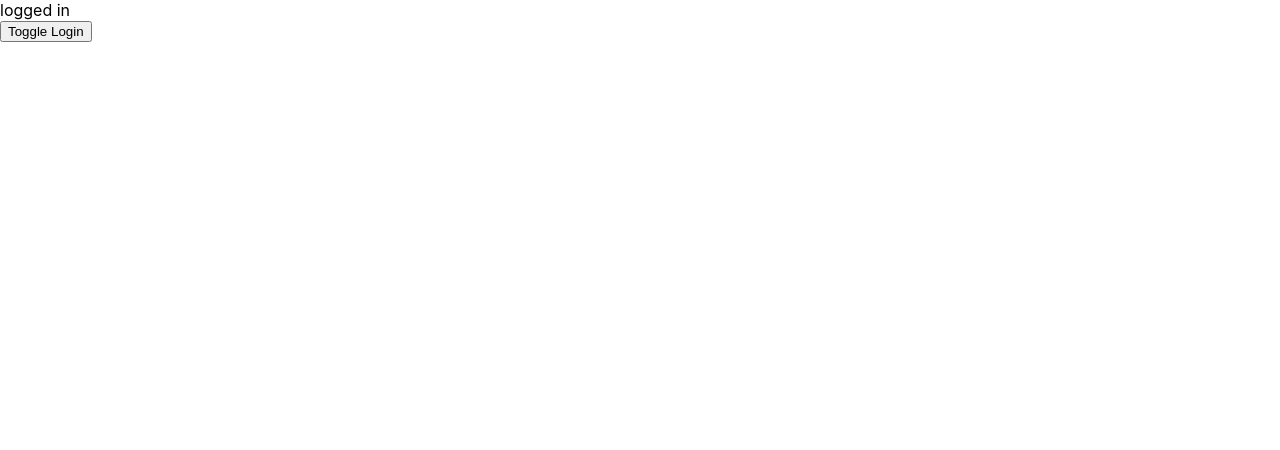
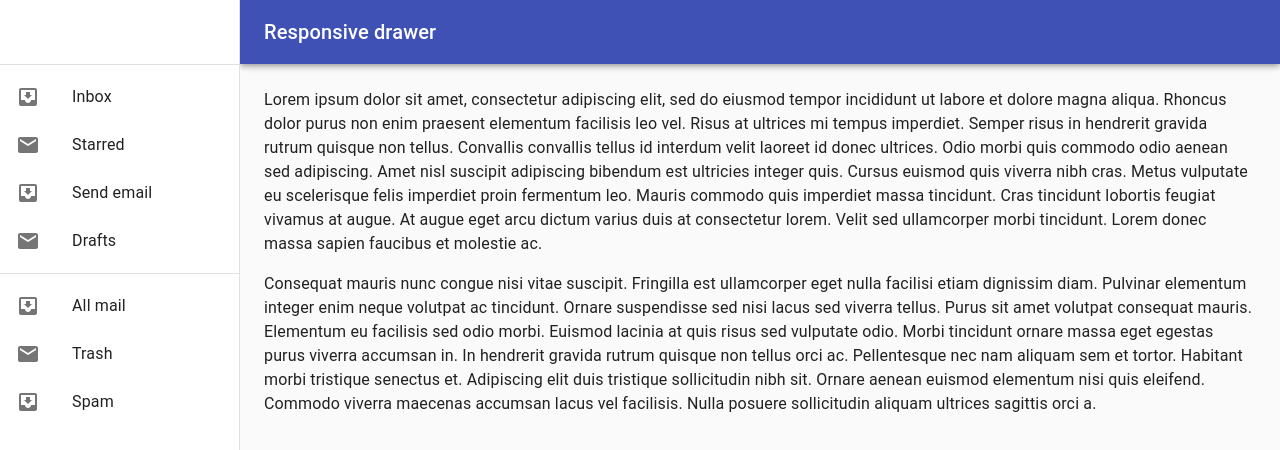
Before and after one commit to jrshort89/phase5_front, a React (Create React App) app: page / in a window 1280 px wide. Both pictures are taken after a click on the button "Toggle Login". Shown: the top 450 px of the page. Built offline with nearby package versions, Linux system fonts and the light colour scheme.

Commit message:
material ui

```diff
--- a/package.json
+++ b/package.json
@@ -3,6 +3,8 @@
   "version": "0.1.0",
   "private": true,
   "dependencies": {
+    "@material-ui/core": "^4.11.2",
+    "@material-ui/icons": "^4.11.2",
     "@testing-library/jest-dom": "^5.11.4",
     "@testing-library/react": "^11.1.0",
     "@testing-library/user-event": "^12.1.10",
--- a/src/App.js
+++ b/src/App.js
@@ -1,27 +1,30 @@
-import * as actionTypes from "./redux/actions";
-import { connect } from "react-redux";
 import "./App.css";
+import React from "react";
 import { BrowserRouter as Router, Switch, Route, Link } from "react-router-dom";
+import Login from "./components/Login";
+import { useSelector } from "react-redux";
+import useMediaQuery from "@material-ui/core/useMediaQuery";
+import { createMuiTheme, ThemeProvider } from "@material-ui/core/styles";
+import CssBaseline from "@material-ui/core/CssBaseline";
+import Lessons from "./containers/Lessons";
 
-function App(props) {
+export default function App() {
+  const prefersDarkMode = useMediaQuery("(prefers-color-scheme: dark)");
+
+  const theme = React.useMemo(
+    () =>
+      createMuiTheme({
+        palette: {
+          type: prefersDarkMode ? "dark" : "light",
+        },
+      }),
+    [prefersDarkMode]
+  );
+  const loggedIn = useSelector((state) => state.login.loggedIn);
   return (
-    <Router>
-      <div>{props.loggedIn ? "logged in" : "not logged in"}</div>
-      <button onClick={props.onSetLogin}>Toggle Login</button>
-    </Router>
+    <ThemeProvider theme={theme}>
+      <CssBaseline />
+      <Router>{loggedIn ? <Lessons /> : <Login />}</Router>
+    </ThemeProvider>
   );
 }
-
-const mapStateToProps = (state) => {
-  return {
-    loggedIn: state.login.loggedIn,
-  };
-};
-
-const mapDispatchToProps = (dispatch) => {
-  return {
-    onSetLogin: () => dispatch({ type: actionTypes.LOGGED_IN }),
-  };
-};
-
-export default connect(mapStateToProps, mapDispatchToProps)(App);
--- /dev/null
+++ b/src/components/Login.js
@@ -0,0 +1,52 @@
+import React from "react";
+
+import { useDispatch, useSelector } from "react-redux";
+import * as actionTypes from "../redux/actions";
+
+function Login() {
+  const loggedIn = useSelector((state) => state.login.loggedIn);
+  const dispatch = useDispatch();
+
+  //   const loginRequest = (event) => {
+  //     event.preventDefault();
+  //     fetch("http://localhost:3000/login", {
+  //       method: "POST",
+  //       headers: {
+  //         "Content-Type": "application/json",
+  //         Accept: "application/json",
+  //         "Access-Control-Allow-Credentials": true,
+  //       },
+  //       credentials: "include",
+  //       body: JSON.stringify({
+  //         user: {
+  //           username,
+  //           password,
+  //         },
+  //       }),
+  //     })
+  //       .then((resp) => {
+  //         if (resp.status === 401) throw resp;
+  //         return resp.json();
+  //       })
+  //       .then((user) => {
+  //         // props.login(true);
+  //         // onSetUsername(user.user);
+  //         // onSetUserId(user.uid);
+  //       })
+  //       .catch((err) => {
+  //         // setError(err.statusText);
+  //         // setTimeout(() => setError(""), 5000);
+  //       });
+  //   };
+
+  return (
+    <>
+      <div>{loggedIn ? "logged in" : "not logged in"}</div>
+      <button onClick={() => dispatch({ type: actionTypes.LOGGED_IN })}>
+        Toggle Login
+      </button>
+    </>
+  );
+}
+
+export default Login;
--- /dev/null
+++ b/src/containers/Lessons.js
@@ -0,0 +1,190 @@
+import React from "react";
+import PropTypes from "prop-types";
+import AppBar from "@material-ui/core/AppBar";
+import CssBaseline from "@material-ui/core/CssBaseline";
+import Divider from "@material-ui/core/Divider";
+import Drawer from "@material-ui/core/Drawer";
+import Hidden from "@material-ui/core/Hidden";
+import IconButton from "@material-ui/core/IconButton";
+import InboxIcon from "@material-ui/icons/MoveToInbox";
+import List from "@material-ui/core/List";
+import ListItem from "@material-ui/core/ListItem";
+import ListItemIcon from "@material-ui/core/ListItemIcon";
+import ListItemText from "@material-ui/core/ListItemText";
+import MailIcon from "@material-ui/icons/Mail";
+import MenuIcon from "@material-ui/icons/Menu";
+import Toolbar from "@material-ui/core/Toolbar";
+import Typography from "@material-ui/core/Typography";
+import { makeStyles, useTheme } from "@material-ui/core/styles";
+
+const drawerWidth = 240;
+
+const useStyles = makeStyles((theme) => ({
+  root: {
+    display: "flex",
+  },
+  drawer: {
+    [theme.breakpoints.up("sm")]: {
+      width: drawerWidth,
+      flexShrink: 0,
+    },
+  },
+  appBar: {
+    [theme.breakpoints.up("sm")]: {
+      width: `calc(100% - ${drawerWidth}px)`,
+      marginLeft: drawerWidth,
+    },
+  },
+  menuButton: {
+    marginRight: theme.spacing(2),
+    [theme.breakpoints.up("sm")]: {
+      display: "none",
+    },
+  },
+  // necessary for content to be below app bar
+  toolbar: theme.mixins.toolbar,
+  drawerPaper: {
+    width: drawerWidth,
+  },
+  content: {
+    flexGrow: 1,
+    padding: theme.spacing(3),
+  },
+}));
+
+function ResponsiveDrawer(props) {
+  const { window } = props;
+  const classes = useStyles();
+  const theme = useTheme();
+  const [mobileOpen, setMobileOpen] = React.useState(false);
+
+  const handleDrawerToggle = () => {
+    setMobileOpen(!mobileOpen);
+  };
+
+  const drawer = (
+    <div>
+      <div className={classes.toolbar} />
+      <Divider />
+      <List>
+        {["Inbox", "Starred", "Send email", "Drafts"].map((text, index) => (
+          <ListItem button key={text}>
+            <ListItemIcon>
+              {index % 2 === 0 ? <InboxIcon /> : <MailIcon />}
+            </ListItemIcon>
+            <ListItemText primary={text} />
+          </ListItem>
+        ))}
+      </List>
+      <Divider />
+      <List>
+        {["All mail", "Trash", "Spam"].map((text, index) => (
+          <ListItem button key={text}>
+            <ListItemIcon>
+              {index % 2 === 0 ? <InboxIcon /> : <MailIcon />}
+            </ListItemIcon>
+            <ListItemText primary={text} />
+          </ListItem>
+        ))}
+      </List>
+    </div>
+  );
+
+  const container =
+    window !== undefined ? () => window().document.body : undefined;
+
+  return (
+    <div className={classes.root}>
+      <CssBaseline />
+      <AppBar position="fixed" className={classes.appBar}>
+        <Toolbar>
+          <IconButton
+            color="inherit"
+            aria-label="open drawer"
+            edge="start"
+            onClick={handleDrawerToggle}
+            className={classes.menuButton}
+          >
+            <MenuIcon />
+          </IconButton>
+          <Typography variant="h6" noWrap>
+            Responsive drawer
+          </Typography>
+        </Toolbar>
+      </AppBar>
+      <nav className={classes.drawer} aria-label="mailbox folders">
+        {/* The implementation can be swapped with js to avoid SEO duplication of links. */}
+        <Hidden smUp implementation="css">
+          <Drawer
+            container={container}
+            variant="temporary"
+            anchor={theme.direction === "rtl" ? "right" : "left"}
+            open={mobileOpen}
+            onClose={handleDrawerToggle}
+            classes={{
+              paper: classes.drawerPaper,
+            }}
+            ModalProps={{
+              keepMounted: true, // Better open performance on mobile.
+            }}
+          >
+            {drawer}
+          </Drawer>
+        </Hidden>
+        <Hidden xsDown implementation="css">
+          <Drawer
+            classes={{
+              paper: classes.drawerPaper,
+            }}
+            variant="permanent"
+            open
+          >
+            {drawer}
+          </Drawer>
+        </Hidden>
+      </nav>
+      <main className={classes.content}>
+        <div className={classes.toolbar} />
+        <Typography paragraph>
+          Lorem ipsum dolor sit amet, consectetur adipiscing elit, sed do
+          eiusmod tempor incididunt ut labore et dolore magna aliqua. Rhoncus
+          dolor purus non enim praesent elementum facilisis leo vel. Risus at
+          ultrices mi tempus imperdiet. Semper risus in hendrerit gravida rutrum
+          quisque non tellus. Convallis convallis tellus id interdum velit
+          laoreet id donec ultrices. Odio morbi quis commodo odio aenean sed
+          adipiscing. Amet nisl suscipit adipiscing bibendum est ultricies
+          integer quis. Cursus euismod quis viverra nibh cras. Metus vulputate
+          eu scelerisque felis imperdiet proin fermentum leo. Mauris commodo
+          quis imperdiet massa tincidunt. Cras tincidunt lobortis feugiat
+          vivamus at augue. At augue eget arcu dictum varius duis at consectetur
+          lorem. Velit sed ullamcorper morbi tincidunt. Lorem donec massa sapien
+          faucibus et molestie ac.
+        </Typography>
+        <Typography paragraph>
+          Consequat mauris nunc congue nisi vitae suscipit. Fringilla est
+          ullamcorper eget nulla facilisi etiam dignissim diam. Pulvinar
+          elementum integer enim neque volutpat ac tincidunt. Ornare suspendisse
+          sed nisi lacus sed viverra tellus. Purus sit amet volutpat consequat
+          mauris. Elementum eu facilisis sed odio morbi. Euismod lacinia at quis
+          risus sed vulputate odio. Morbi tincidunt ornare massa eget egestas
+          purus viverra accumsan in. In hendrerit gravida rutrum quisque non
+          tellus orci ac. Pellentesque nec nam aliquam sem et tortor. Habitant
+          morbi tristique senectus et. Adipiscing elit duis tristique
+          sollicitudin nibh sit. Ornare aenean euismod elementum nisi quis
+          eleifend. Commodo viverra maecenas accumsan lacus vel facilisis. Nulla
+          posuere sollicitudin aliquam ultrices sagittis orci a.
+        </Typography>
+      </main>
+    </div>
+  );
+}
+
+ResponsiveDrawer.propTypes = {
+  /**
+   * Injected by the documentation to work in an iframe.
+   * You won't need it on your project.
+   */
+  window: PropTypes.func,
+};
+
+export default ResponsiveDrawer;
```
Also changed, not shown: 2 other files (tests, documents, lock files or other folders).
